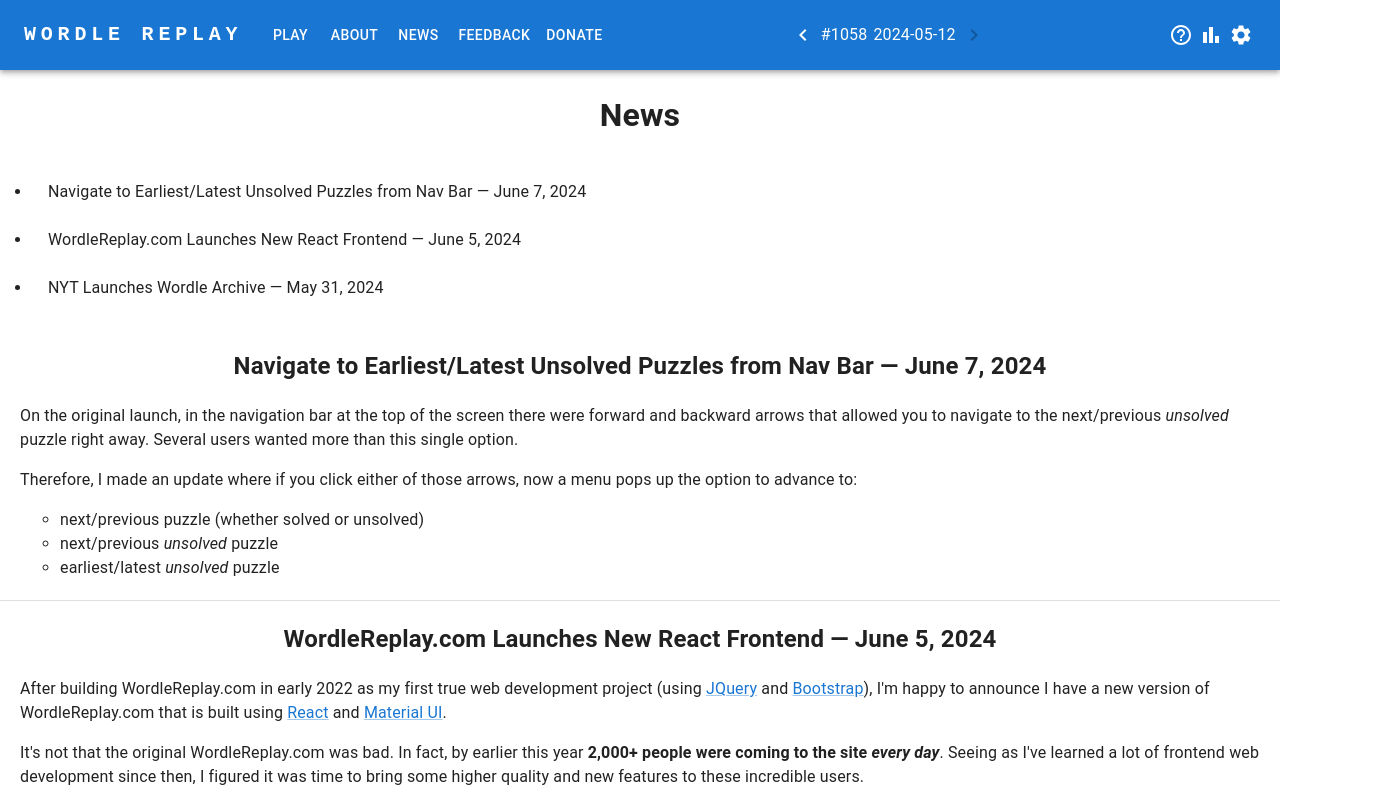
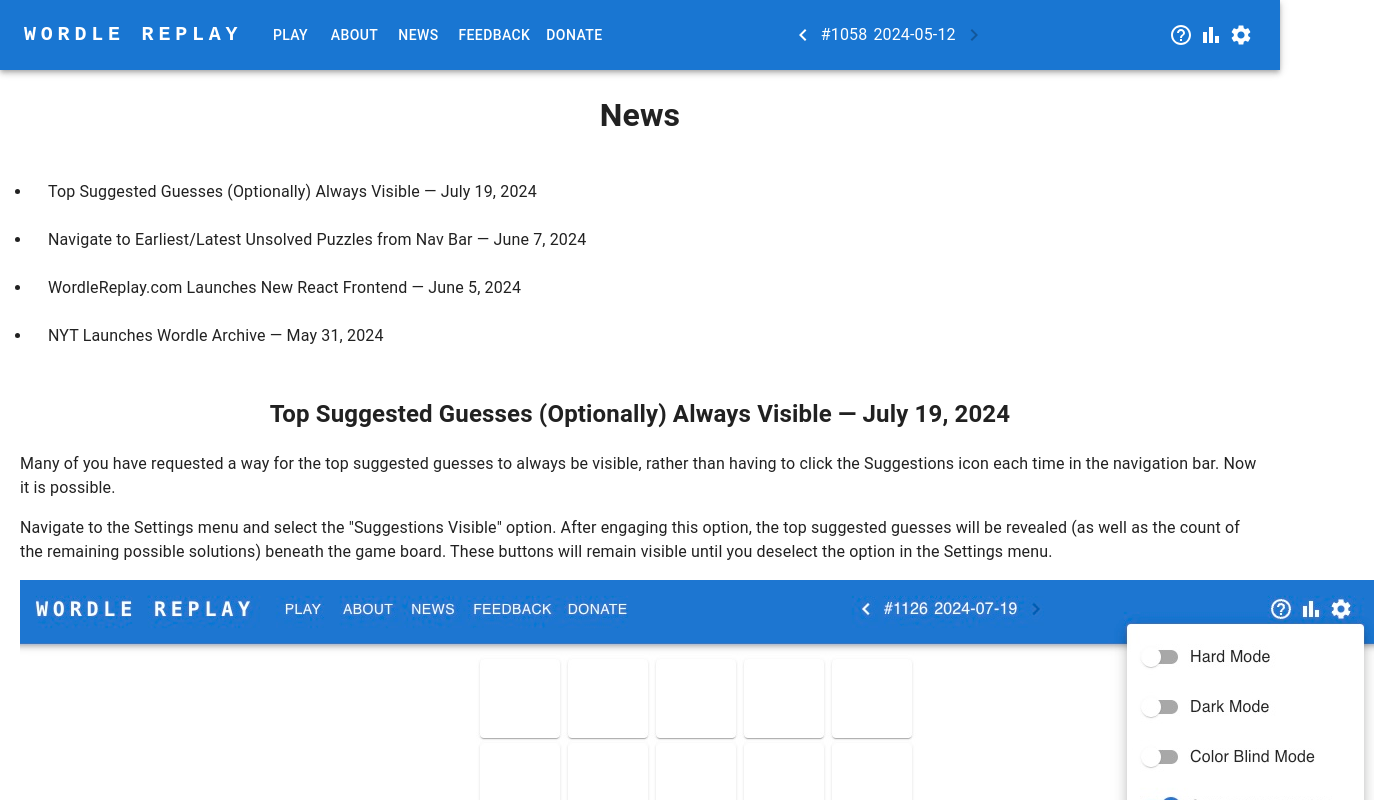
Before and after one commit to dougissi/wordle-replay-react, a React (Create React App) app: page /news in a window 1280 px wide. Shown: the top 800 px of the page, 1374 px wide, since content can reach past the window. Built offline with nearby package versions, Linux system fonts and the light colour scheme.

Commit message:
add news post about making suggestions visible

```diff
--- /dev/null
+++ b/public/markdown/news/2024-07-19_suggestions_always_visible.md
@@ -0,0 +1,5 @@
+Many of you have requested a way for the top suggested guesses to always be visible, rather than having to click the Suggestions icon each time in the navigation bar. Now it is possible.
+
+Navigate to the Settings menu and select the "Suggestions Visible" option. After engaging this option, the top suggested guesses will be revealed (as well as the count of the remaining possible solutions) beneath the game board. These buttons will remain visible until you deselect the option in the Settings menu.
+
+![suggestions visible](/images/suggestions_visible.jpg)
--- a/src/App.css
+++ b/src/App.css
@@ -5,6 +5,16 @@
 .Markdown {
   text-align: left;
   padding: 0px 20px;
+}
+
+.markdown-img {
+  display: block;
+  width: auto;
+  height: auto;
+  max-width: 90%;
+  max-height: 50vh;
+  margin: auto;
+  padding-bottom: 10px;
 }
 
 .App-logo {
--- a/src/constants.js
+++ b/src/constants.js
@@ -73,6 +73,12 @@
 // posts will appear on page in the order given in the array
 export const newsPosts = [
     {
+        id: 4,
+        date: "2024-07-19",
+        title: "Top Suggested Guesses (Optionally) Always Visible",
+        fileName: "2024-07-19_suggestions_always_visible.md"
+    },
+    {
         id: 3,
         date: "2024-06-07",
         title: "Navigate to Earliest/Latest Unsolved Puzzles from Nav Bar",
```
Also changed, not shown: public/images/suggestions_visible.jpg (added).
